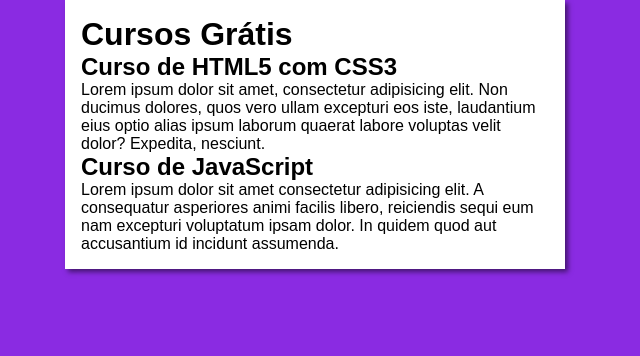
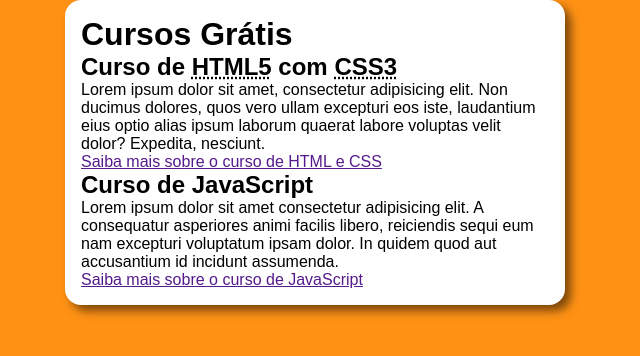
Before and after one commit to Shandel-dev/projeto-site, a plain HTML site: page index.html in a window 1280 px wide. Shown: the whole page, without its empty margins (325-965 px from the left). Drawn offline with Linux system fonts and the light colour scheme.

Commit message:
Ajustes no index.html

```diff
--- a/css/index.css
+++ b/css/index.css
@@ -5,7 +5,7 @@
 }
 body{
     font-family: Arial, Helvetica, sans-serif;
-    background-color: blueviolet;
+    background-color: rgb(255, 146, 21);
     font-size: 16px;
 }
 main{
@@ -13,5 +13,6 @@ main{
     width: 500px;
     margin: auto;
     padding: 1em;
-    box-shadow: 3px 3px 5px rgba(0, 0, 0, 0.514);
+    box-shadow: 6px 6px 10px rgba(0, 0, 0, 0.514);
+    border-radius: 1em;
 }
--- a/index.html
+++ b/index.html
@@ -12,12 +12,14 @@
             <h1>Cursos Grátis</h1>
         </header>
         <article>
-            <h2>Curso de HTML5 com CSS3</h2>
+            <h2>Curso de <abbr title="HyperText Markup Language">HTML5</abbr> com <abbr title="Cascading Style Sheets">CSS3</abbr></h2>
             <p>Lorem ipsum dolor sit amet, consectetur adipisicing elit. Non ducimus dolores, quos vero ullam excepturi eos iste, laudantium eius optio alias ipsum laborum quaerat labore voluptas velit dolor? Expedita, nesciunt.</p>
+            <a href="">Saiba mais sobre o curso de HTML e CSS</a>
         </article>
         <article>
             <h2>Curso de JavaScript</h2>
             <p>Lorem ipsum dolor sit amet consectetur adipisicing elit. A consequatur asperiores animi facilis libero, reiciendis sequi eum nam excepturi voluptatum ipsam dolor. In quidem quod aut accusantium id incidunt assumenda.</p>
+            <a href="">Saiba mais sobre o curso de JavaScript</a>
         </article>
     </main>
 </body>
```
